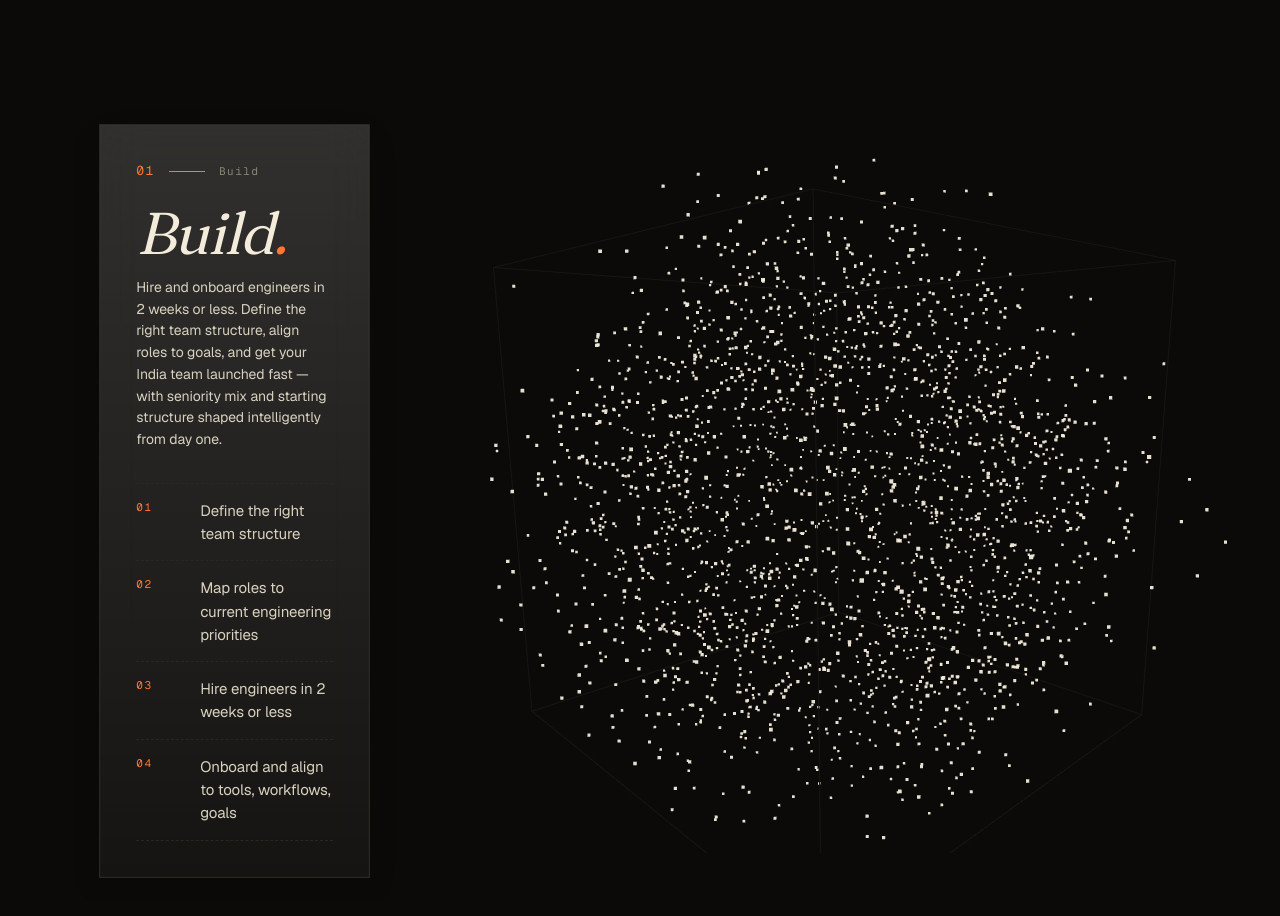
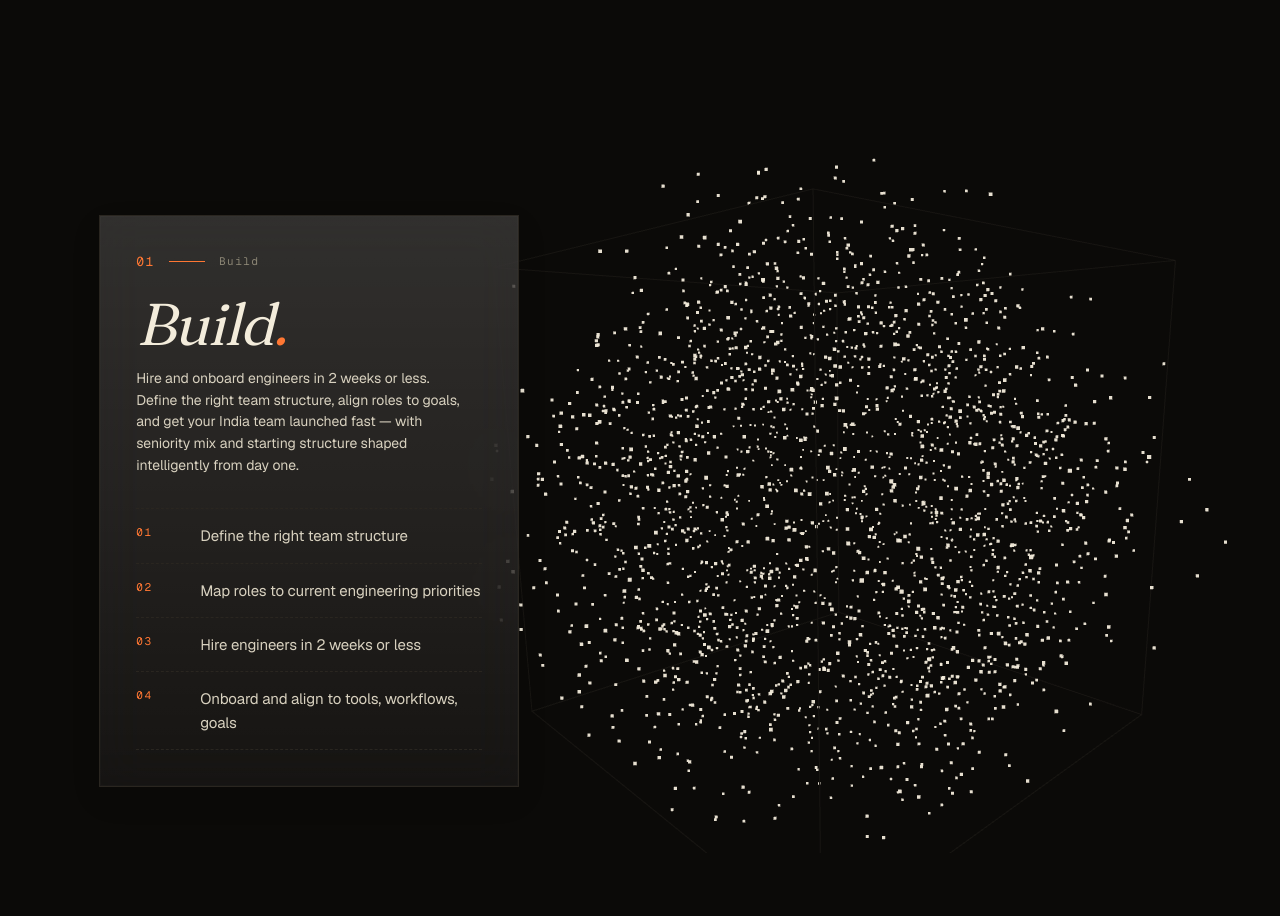
Before and after one commit to gugan-zemuria/Senatio-landing-page, a Next.js app: page / in a window 1280 px wide. Shown: the part 1560-2476 px from the top of the page. Built offline with nearby package versions, Linux system fonts and the light colour scheme.

Commit message:
fix the card

```diff
--- a/src/app/globals.css
+++ b/src/app/globals.css
@@ -1037,7 +1037,18 @@ html[data-theme="light"] .theme-toggle .ic-moon { opacity: 0; transform: rotate(
   width: min(480px, 100%);
   min-width: 0;
   position: relative;
-  margin-left: clamp(0px, 4vw, 48px);
+}
+@media (min-width: 1000px) {
+  .bos-stages-content {
+    width: 420px;
+    margin-left: 48px;
+  }
+}
+@media (max-width: 999px) {
+  .bos-stages-content {
+    width: 100%;
+    margin: 0 auto;
+  }
 }
 @media (max-width: 600px) {
   .bos-stage-meta {
```
